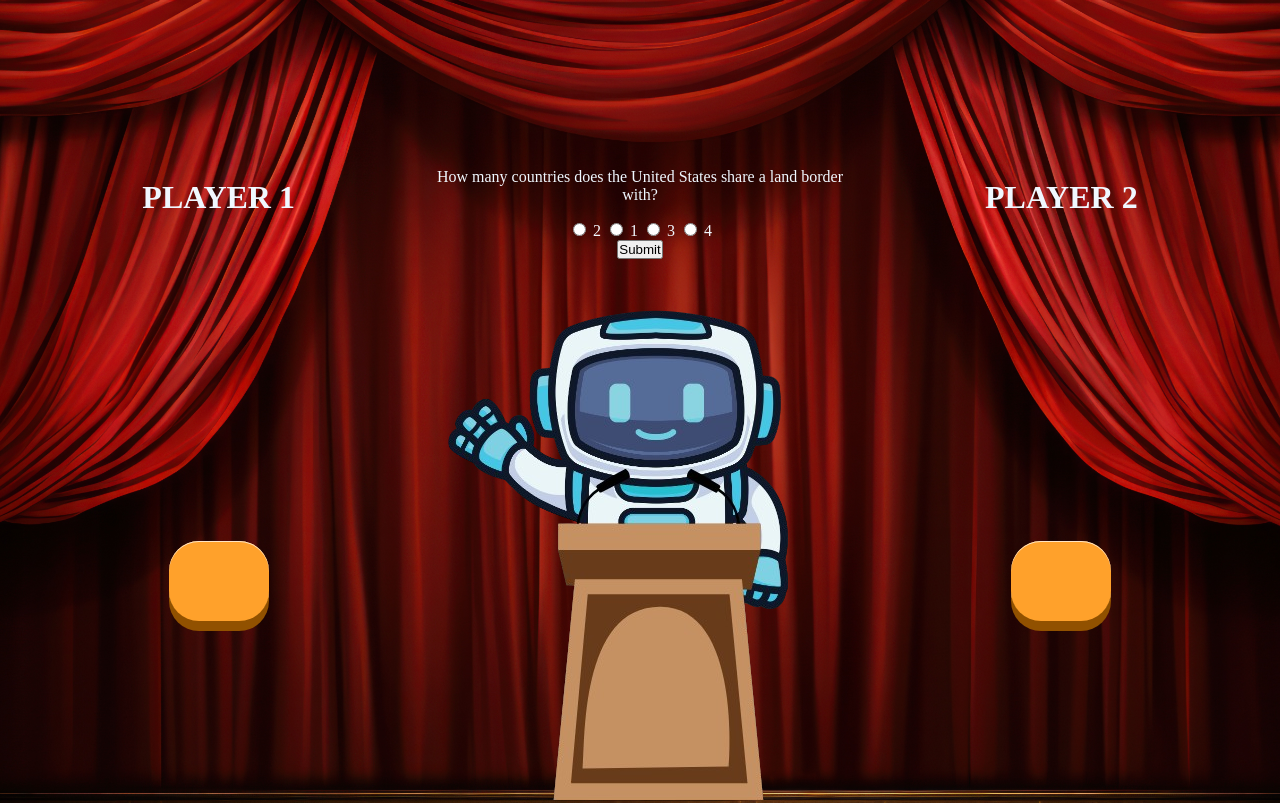
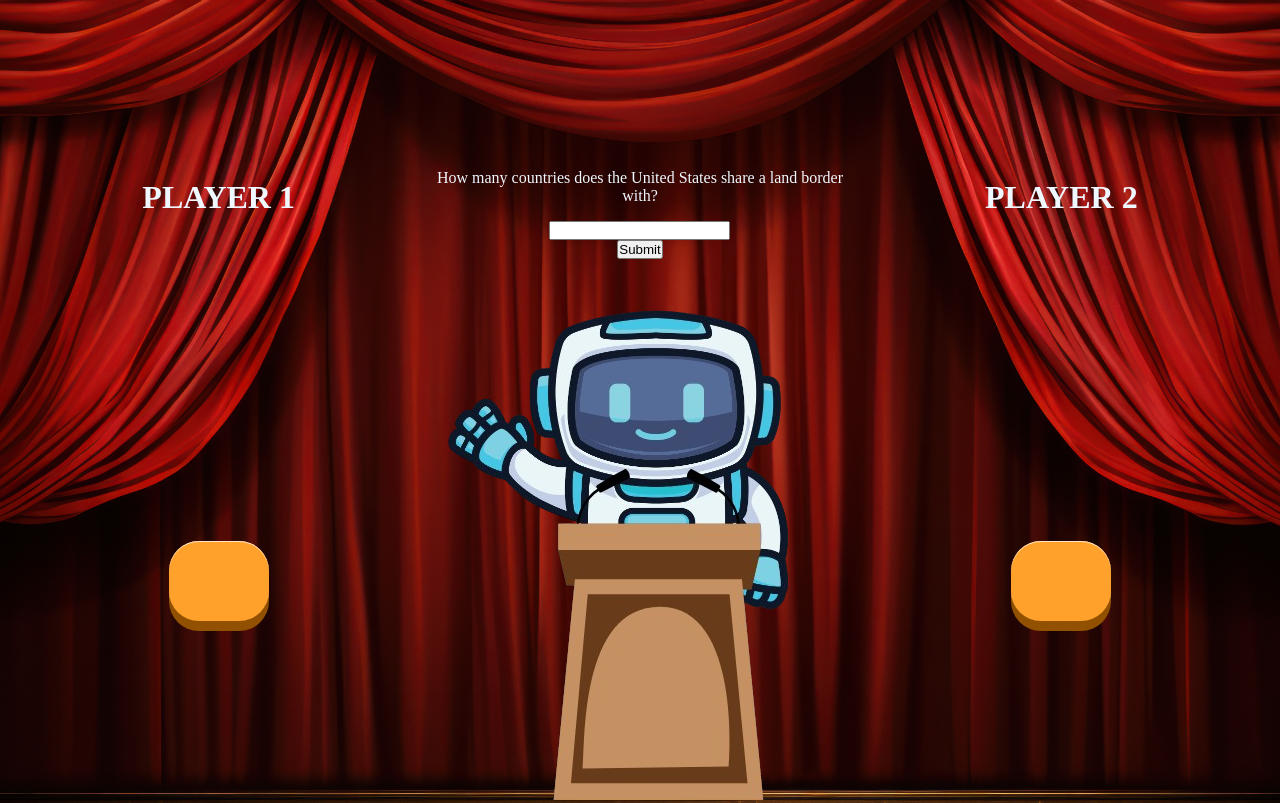
Before and after one commit to RaminKp/MindGrind, a Django app: page / in a window 1280 px wide. Shown: the top 803 px of the page. Run offline with Django 5.2, Linux system fonts and the light colour scheme; data comes from the database, SQL or seed files in the repository; some web fonts are replaced.

Commit message:
Update index.html

```diff
--- a/theApp/templates/index.html
+++ b/theApp/templates/index.html
@@ -39,18 +39,18 @@
       <div>
           <p class="questionText">{{ question.text }}</p>
 
-          <label class="correctAnswer">
+          {% comment %} <label class="Answers">
               <input type="radio" name="answer" value="{{ question.correct_answer }}" required>
               {{ question.correct_answer }}
           </label>
 
           {% for answer in question.incorrect_answers %}
-          <label class="wrongAnswer">
+          <label class="Answer">
               <input type="radio" name="answer" value="{{ answer }}">
               {{ answer }}
           </label>
-          {% endfor %}
-
+          {% endfor %} {% endcomment %}
+          <input type="text" name="" id="">
       </div>
 
       <button type="submit">Submit</button>
```
